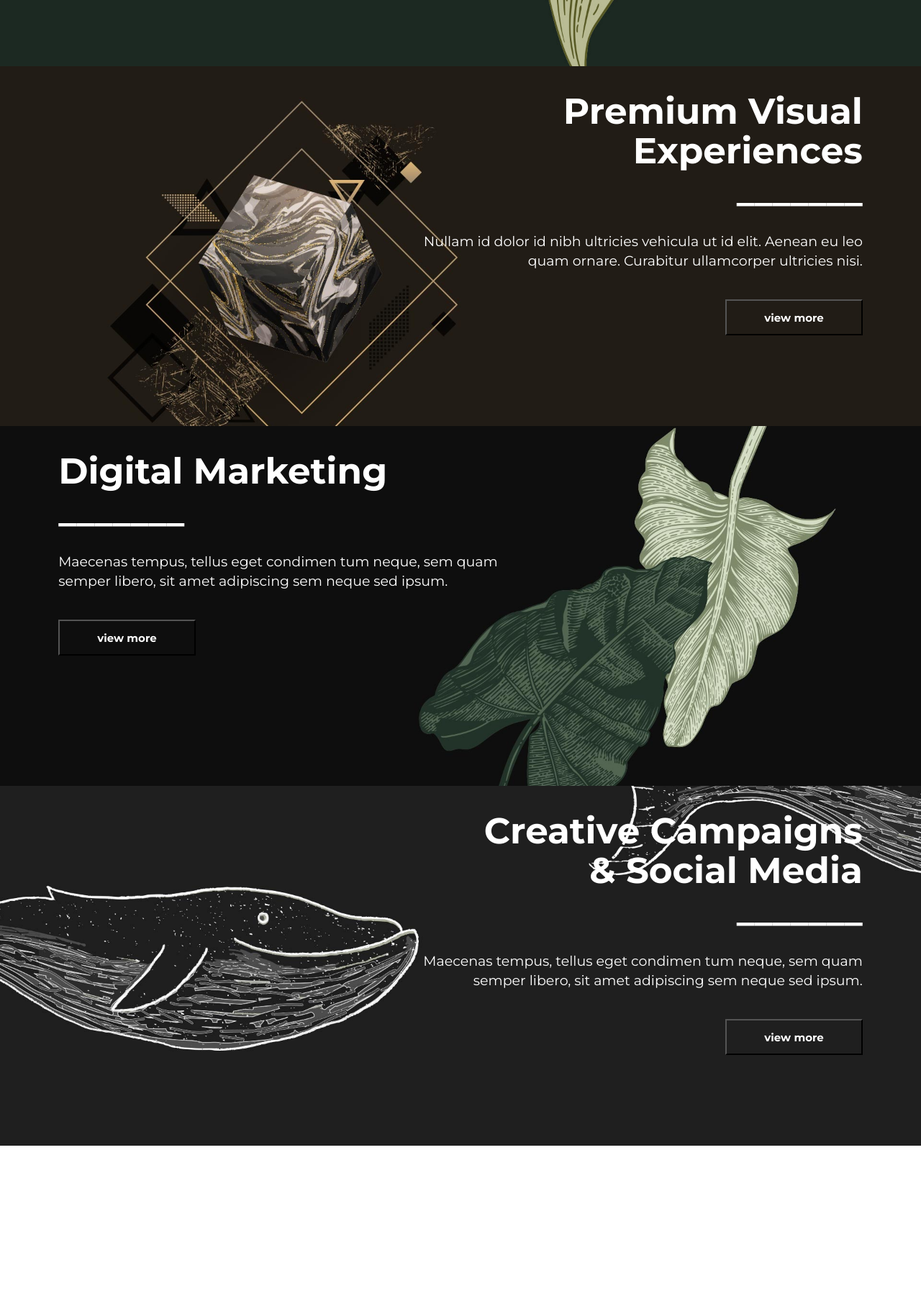
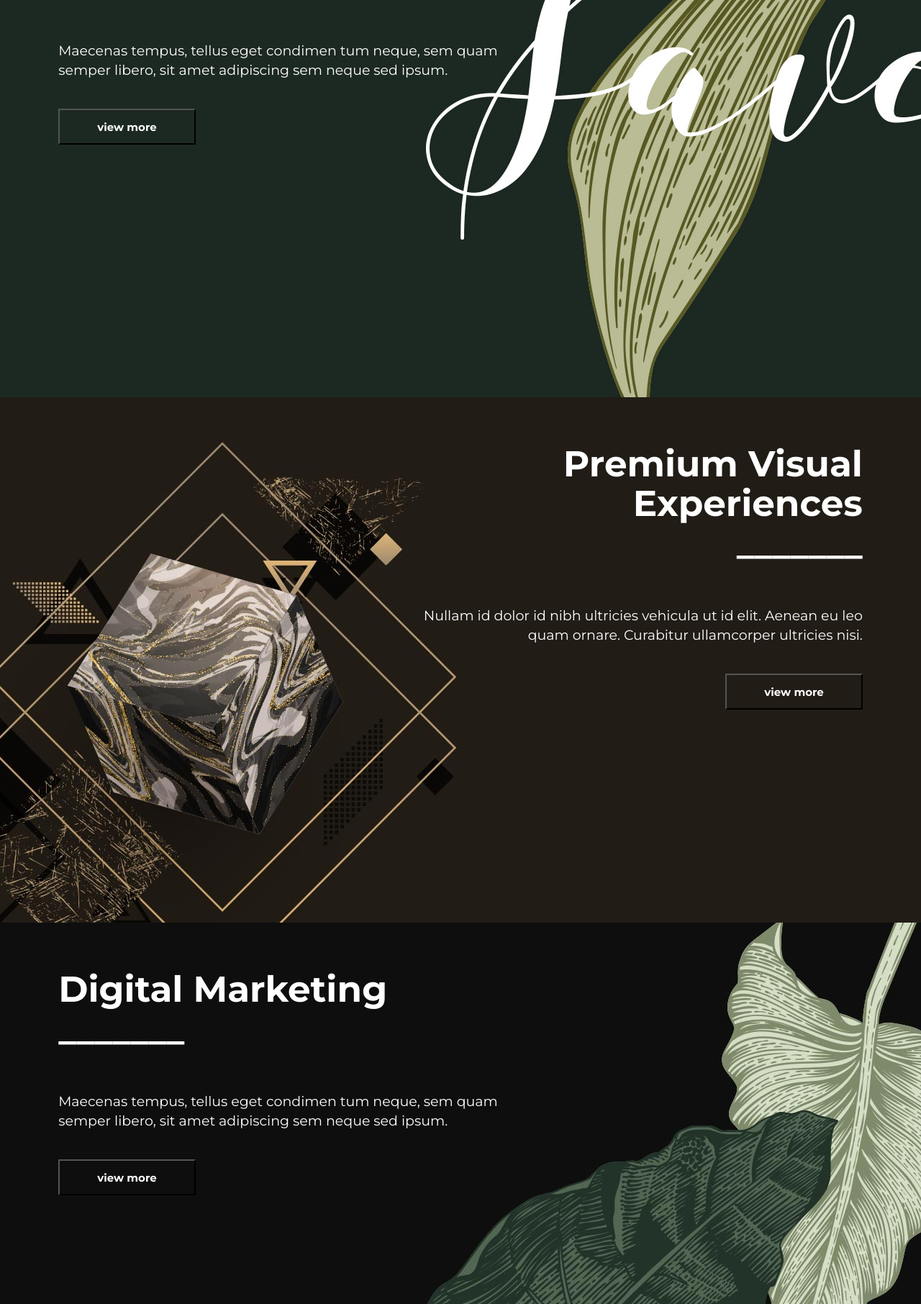
Before and after one commit to zversal-repo/Archit_project, a website: page pages/parallax.html in a window 1280 px wide. Shown: the part 988-2800 px from the top of the page at 72% size. Before the commit the page ends 2580 px from the top, so only its background shows below. Drawn offline with nearby package versions, Linux system fonts and the light colour scheme.

Commit message:
Parallax Changes

```diff
--- a/assets/css/animation3.css
+++ b/assets/css/animation3.css
@@ -31,12 +31,13 @@
 .parallax {
   background-image: url("./../../images/p4.jpg");
   margin-top: -30px;
-  min-height: 500px;
+  min-height: 730px;
+  background-position: 50% 87px;
   font-family: Montserrat,sans-serif;
   background-attachment: fixed;
   background-position: center;
   background-repeat: no-repeat;
-  background-size: cover;
+  background-size: auto;
   text-align: right;
   color: white;
   font-size: 18px;
@@ -45,12 +46,12 @@
 
 .parallax1{
   background-image: url("./../../images/p1.jpg");
-  min-height: 500px;
+  min-height: 730px;
   font-family: Montserrat,sans-serif;
   background-attachment: fixed;
   background-position: center;
   background-repeat: no-repeat;
-  background-size: cover;
+  background-size: auto;
   text-align: left;
   color: white;
   font-size: 18px;
@@ -59,11 +60,11 @@
 .parallax2{
    background-image: url("./../../images/p2.jpg");
    font-family: Montserrat,sans-serif;
-  min-height: 500px;
+  min-height: 730px;
   background-attachment: fixed;
   background-position: center;
   background-repeat: no-repeat;
-  background-size: cover;
+  background-size: auto;
   text-align: right;
   color: white;
   font-size: 18px;
@@ -72,11 +73,11 @@
 .parallax3{
    background-image: url("./../../images/p3.jpg");
    font-family: Montserrat,sans-serif;
-  min-height: 500px;
+  min-height: 730px;
   background-attachment: fixed;
   background-position: center;
   background-repeat: no-repeat;
-  background-size: cover;
+  background-size: auto;
   text-align: left;
   color: white;
   font-size: 18px;
@@ -84,12 +85,12 @@
 }
 .parallax4{
   background-image: url("./../../images/p5.jpg");
-  min-height: 500px;
+  min-height: 730px;
   font-family: Montserrat,sans-serif;
   background-attachment: fixed;
   background-position: center;
   background-repeat: no-repeat;
-  background-size: cover;
+  background-size: auto;
   text-align: right;
   font-size: 18px;
   color: white;
@@ -227,3 +228,19 @@ p{
   font-size: 19px;
   font-weight: 100;
 }
+
+@media screen and (max-height: 992px) {
+  .parallax, .parallax1, .parallax2, .parallax3, .parallax4 {
+    min-height: 730px;
+  }
+}
+
+@media screen and (max-height: 600px) {
+  .parallax, .parallax1, .parallax2, .parallax3, .parallax4 {
+   min-height: 530px;
+  }
+/* On screens that are 600px wide or less, the background color is olive */
+@media screen and (max-height: 400px) {
+  .parallax, .parallax1, .parallax2, .parallax3, .parallax4 {
+   min-height: 350px;
+  }
--- a/pages/parallax.html
+++ b/pages/parallax.html
@@ -56,22 +56,22 @@
 
 
 	<!-- parallax -->
-<div class="parallax" ><h1 style="margin-right: 6%; margin-top: 30px;font-weight: 600">Discover what makes<br>
-us stand out<br>_______</h1><p style="margin-right: 6%; margin-top: 30px;">Nullam id dolor id nibh ultricies vehicula ut id elit. Aenean eu leo<br>quam ornare. Curabitur ullamcorper ultricies nisi.</p><input type="submit"  class="form-cantrol-submit" value="view more" style=" margin-right: 6%;
+<div class="parallax" ><h1 style="margin-right: 6%; margin-top: 60px;font-weight: 600">Discover what makes<br>
+us stand out<br>_______</h1><p style="margin-right: 6%; margin-top: 60px;">Nullam id dolor id nibh ultricies vehicula ut id elit. Aenean eu leo<br>quam ornare. Curabitur ullamcorper ultricies nisi.</p><input type="submit"  class="form-cantrol-submit" value="view more" style=" margin-right: 6%;
     margin-top: 30px;"></div>
 
-<div class="parallax1"><h1 style="margin-left: 6%;margin-top: 30px;font-weight: 600">Branding with ease<br>_______</h1><p style="margin-left: 6%;margin-top: 30px;">Maecenas tempus, tellus eget condimen tum neque, sem quam<br>semper libero, sit amet adipiscing sem neque sed ipsum.</p><input type="submit"  class="form-cantrol-submit" value="view more" style=" margin-left: 6%; margin-top: 30px;"></div>
+<div class="parallax1"><h1 style="margin-left: 6%;margin-top: 60px;font-weight: 600">Branding with ease<br>_______</h1><p style="margin-left: 6%;margin-top: 60px;">Maecenas tempus, tellus eget condimen tum neque, sem quam<br>semper libero, sit amet adipiscing sem neque sed ipsum.</p><input type="submit"  class="form-cantrol-submit" value="view more" style=" margin-left: 6%; margin-top: 30px;"></div>
 
-<div class="parallax2"><h1 style="margin-right: 6%; margin-top: 30px;font-weight: 600">Premium Visual<br>Experiences<br>_______</h1><p style="margin-right: 6%; margin-top: 30px;">Nullam id dolor id nibh ultricies vehicula ut id elit. Aenean eu leo<br>quam ornare. Curabitur ullamcorper ultricies nisi.</p>
+<div class="parallax2"><h1 style="margin-right: 6%; margin-top: 60px;font-weight: 600">Premium Visual<br>Experiences<br>_______</h1><p style="margin-right: 6%; margin-top: 60px;">Nullam id dolor id nibh ultricies vehicula ut id elit. Aenean eu leo<br>quam ornare. Curabitur ullamcorper ultricies nisi.</p>
     <input type="submit"  class="form-cantrol-submit" value="view more" style=" margin-right: 6%;
     margin-top: 30px;">
 </div>
 
-<div class="parallax3"><h1 style="margin-left: 6%; margin-top: 30px;font-weight: 600">Digital Marketing<br>_______</h1><p style="margin-left: 6%; margin-top: 30px;">Maecenas tempus, tellus eget condimen tum neque, sem quam<br>semper libero, sit amet adipiscing sem neque sed ipsum.</p><input type="submit"  class="form-cantrol-submit" value="view more" style=" margin-left: 6%;  margin-top: 30px;">
+<div class="parallax3"><h1 style="margin-left: 6%; margin-top: 60px;font-weight: 600">Digital Marketing<br>_______</h1><p style="margin-left: 6%; margin-top: 60px;">Maecenas tempus, tellus eget condimen tum neque, sem quam<br>semper libero, sit amet adipiscing sem neque sed ipsum.</p><input type="submit"  class="form-cantrol-submit" value="view more" style=" margin-left: 6%;  margin-top: 30px;">
 </div>
 
-<div class="parallax4"><h1 style="margin-right: 6%; margin-top: 30px;font-weight: 600">Creative Campaigns<br>& Social Media
-<br>_______</h1><p style="margin-right: 6%; margin-top: 30px;">Maecenas tempus, tellus eget condimen tum neque, sem quam<br>semper libero, sit amet adipiscing sem neque sed ipsum.</p><input type="submit"  class="form-cantrol-submit" value="view more" style=" margin-right: 6%; margin-top: 30px;">
+<div class="parallax4"><h1 style="margin-right: 6%; margin-top: 60px;font-weight: 600">Creative Campaigns<br>& Social Media
+<br>_______</h1><p style="margin-right: 6%; margin-top: 60px;">Maecenas tempus, tellus eget condimen tum neque, sem quam<br>semper libero, sit amet adipiscing sem neque sed ipsum.</p><input type="submit"  class="form-cantrol-submit" value="view more" style=" margin-right: 6%; margin-top: 30px;">
 </div>
 <a href="#top" id="scrollUp" style="position: fixed; z-index: 2147483647; display: block;"><i class="fa fa-angle-up"></i></a>
 </body>
```
Also changed, not shown: index.html (+1 -1 lines), assets/js/animation3.js (line endings or trailing spaces).
